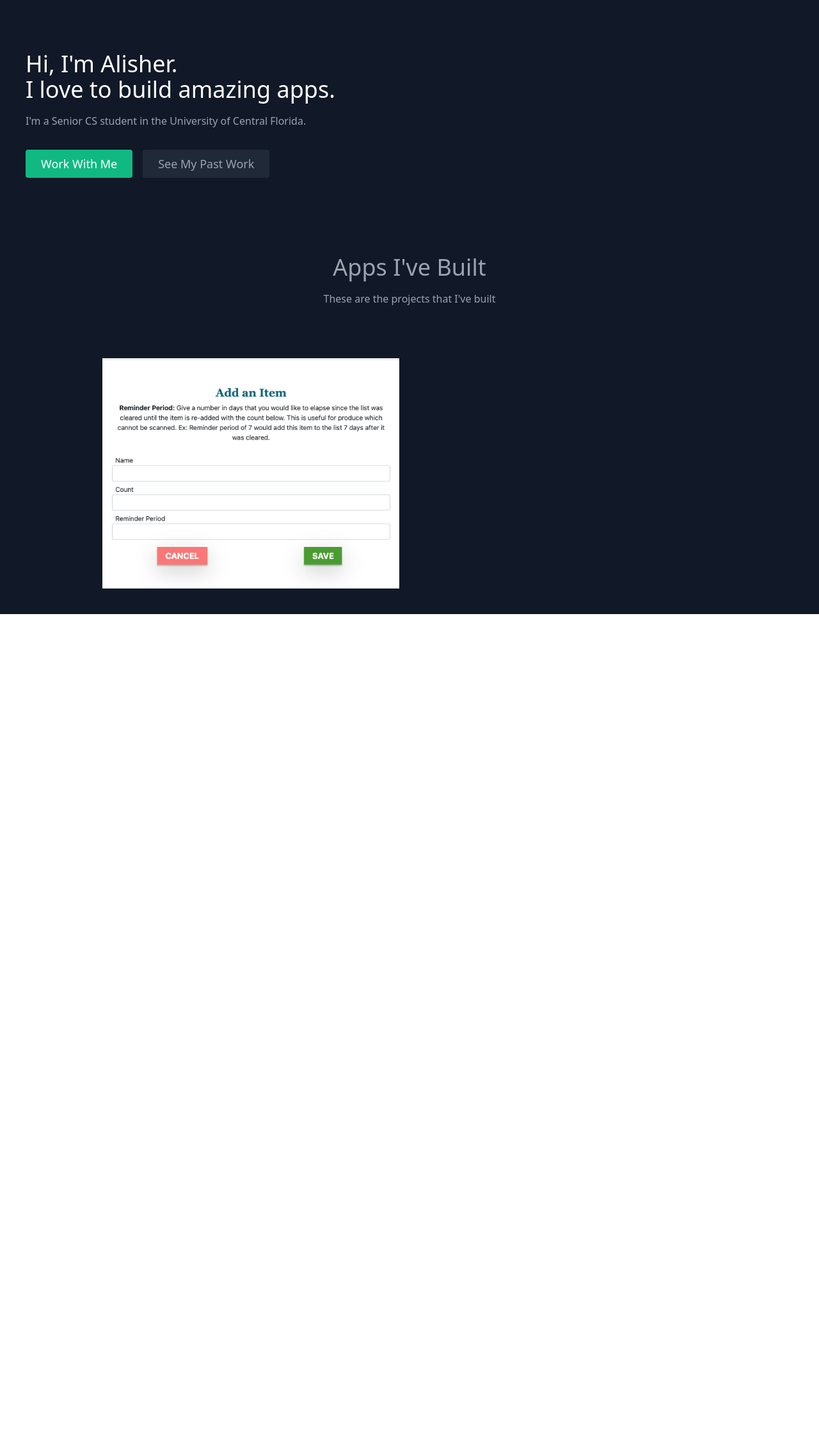
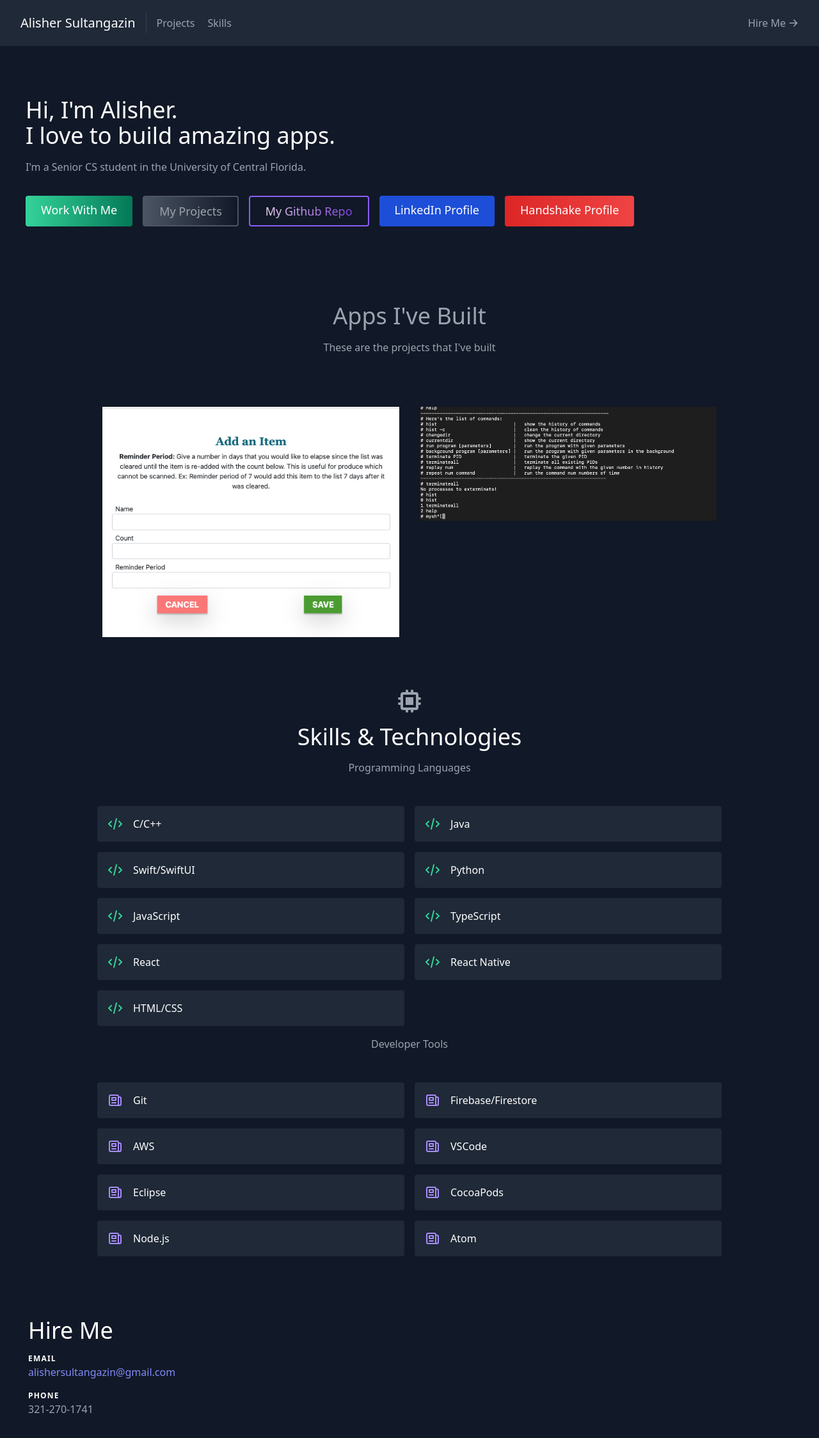
Before and after one commit to sultalish/portfolio-as, a React (Create React App) app: page / in a window 1280 px wide. Shown: the top 2248 px of the page at 64% size. Before the commit the page ends 960 px from the top, so only its background shows below. Built offline with nearby package versions, Linux system fonts and the light colour scheme.

Commit message:
Add necessary files
Add About.js
Add Contact.js
Add Navbar.js
Add Skills.js
Add data.js
Add project icons

```diff
--- a/src/App.js
+++ b/src/App.js
@@ -10,11 +10,11 @@ import './App.css';
 export default function App() {
   return (
     <main className="text-gray-400 bg-gray-900 body-font">
-      {/* <Navbar /> */}
+      <Navbar />
       <About />
       <Projects />
-      {/* <Skills />
-      <Contact /> */}
+      <Skills />
+      <Contact />
     </main>
   );
 }
--- a/src/components/About.js
+++ b/src/components/About.js
@@ -15,13 +15,31 @@ export default function About() {
                     <div className="flex justify-center">
                         <a
                             href="#contact"
-                            className="inline-flex text-white bg-green-500 border-0 py-2 px-6 focus:outline-none hover:bg-green-600 rounded text-lg">
+                            className="inline-flex text-white bg-gradient-to-r from-green-400 to-green-700 border-0 py-2 px-6 focus:outline-none hover:from-green-300 hover:to-green-600 rounded text-lg">
                             Work With Me
                         </a>
                         <a
                             href="#projects"
-                            className="ml-4 inline-flex text-gray-400 bg-gray-800 border-0 py-2 px-6 focus:outline-none hover:bg-gray-700 hover:text-white rounded text-lg">
-                            See My Past Work
+                            className="ml-4 inline-flex text-gray-400 bg-gradient-to-r from-gray-600 to-gray-900 border-2 border-gray-600 py-2 px-6 focus:outline-none hover:bg-gray-700 hover:text-white rounded text-lg">
+                            My Projects
+                        </a>
+                        <a
+                            href="https://github.com/sultalish"
+                            target="_blank"
+                            className="ml-4 inline-flex text-graml-4 inline-flex text-transparent bg-clip-text bg-gradient-to-r from-pink-100 to-purple-700 border-2 border-purple-500 py-2 px-6 focus:outline-none hover:bg-gray-700 hover:text-white rounded text-lgy-400 bg-l-800 border-0 py-2 px-6 focus:outline-none hover:bg-gray-700 hover:text-white rounded text-lg">
+                            My Github Repo
+                        </a>
+                        <a
+                            href="https://www.linkedin.com/in/alisher-sultangazin/"
+                            target="_blank"
+                            className="ml-4 text-white bg-blue-700 border-0 py-2 px-6 focus:outline-none hover:bg-blue-600 rounded text-lg">
+                            LinkedIn Profile
+                        </a>
+                        <a
+                            href="https://ucf.joinhandshake.com/users/15123313"
+                            target="_blank"
+                            className="ml-4 text-white bg-gradient-to-r from-red-600 to-red-500 border-0 py-2 px-6 focus:outline-none hover:from-red-500 hover:to-red-400 rounded text-lg">
+                            Handshake Profile
                         </a>
                     </div>
                 </div>
--- a/src/components/Contact.js
+++ b/src/components/Contact.js
@@ -1 +1,25 @@
-export default function Contact() { }
+import React from "react";
+
+export default function Contact() {
+    return (
+        <section id="contact" className="relative">
+            <div className="container px-5 py-10 mx-auto flex sm:flex-nowrap flex-wrap">
+                <div className="px-6 mt-4 lg:mt-0">
+                    <h1 className="sm:text-4xl text-3xl font-medium title-font text-white mb-4">
+                        Hire Me
+                    </h1>
+                    <h2 className="title-font font-semibold text-white tracking-widest text-xs">
+                        EMAIL
+                    </h2>
+                    <a className="text-indigo-400 leading-relaxed">
+                        alishersultangazin@gmail.com
+                    </a>
+                    <h2 className="title-font font-semibold text-white tracking-widest text-xs mt-4">
+                        PHONE
+                    </h2>
+                    <p className="leading-relaxed">321-270-1741</p>
+                </div>
+            </div>
+        </section>
+    );
+}
--- a/src/components/Navbar.js
+++ b/src/components/Navbar.js
@@ -1 +1,30 @@
-export default function Navbar() { }
+import { ArrowRightIcon } from "@heroicons/react/solid";
+import React from "react";
+
+export default function Navbar() {
+    return (
+        <header className="bg-gray-800 md:sticky top-0 z-10">
+            <div className="container mx-auto flex flex-wrap p-5 flex-col md:flex-row items-center">
+                <a className="title-font font-medium text-white mb-4 md:mb-0">
+                    <a href="#about" className="ml-3 text-xl">
+                        Alisher Sultangazin
+                    </a>
+                </a>
+                <nav className="md:mr-auto md:ml-4 md:py-1 md:pl-4 md:border-l md:border-gray-700	flex flex-wrap items-center text-base justify-center">
+                    <a href="#projects" className="mr-5 hover:text-white">
+                        Projects
+                    </a>
+                    <a href="#skills" className="mr-5 hover:text-white">
+                        Skills
+                    </a>
+                </nav>
+                <a
+                    href="#contact"
+                    className="inline-flex items-center bg-gray-800 border-0 py-1 px-3 focus:outline-none hover:bg-gray-700 rounded text-base mt-4 md:mt-0">
+                    Hire Me
+                    <ArrowRightIcon className="w-4 h-4 ml-1" />
+                </a>
+            </div>
+        </header>
+    );
+}
--- a/src/components/Skills.js
+++ b/src/components/Skills.js
@@ -1 +1,54 @@
-export default function Skills() { }
+import { ChipIcon } from "@heroicons/react/solid";
+import React from "react";
+import { languages, tools } from "../data";
+
+export default function Skills() {
+    return (
+        <section id="skills">
+            <div className="container px-5 py-10 mx-auto">
+                <div className="text-center mb-15">
+                    <ChipIcon className="w-10 inline-block mb-4" />
+                    <h1 className="sm:text-4xl text-3xl font-medium title-font text-white mb-4">
+                        Skills &amp; Technologies
+                    </h1>
+                </div>
+                {/* Programming Languages */}
+                <div className="text-center mb-10">
+                    Programming Languages
+                </div>
+                <div className="flex flex-wrap lg:w-4/5 sm:mx-auto sm: mb-2 -mx-2">
+                    {languages.map((language) => (
+                        <div key={language} className="p-2 sm:w-1/2 w-full">
+                            <div className="bg-gray-800 rounded flex p-4 h-full items-center">
+                                <svg xmlns="http://www.w3.org/2000/svg" class="text-green-400 w-6 h-6 flex-shrink-0 mr-4" fill="none" viewBox="0 0 24 24" stroke="currentColor">
+                                    <path stroke-linecap="round" stroke-linejoin="round" stroke-width="2" d="M10 20l4-16m4 4l4 4-4 4M6 16l-4-4 4-4" />
+                                </svg>
+                                <span className="title-font font-medium text-white">
+                                    {language}
+                                </span>
+                            </div>
+                        </div>
+                    ))}
+                </div>
+                {/* Technologies */}
+                <div className="text-center mb-10">
+                    Developer Tools
+                </div>
+                <div className="flex flex-wrap lg:w-4/5 sm:mx-auto sm: mb-2 -mx-2">
+                    {tools.map((tool) => (
+                        <div key={tool} className="p-2 sm:w-1/2 w-full">
+                            <div className="bg-gray-800 rounded flex p-4 h-full items-center">
+                                <svg xmlns="http://www.w3.org/2000/svg" className="text-purple-400 w-6 h-6 flex-shrink-0 mr-4" fill="none" viewBox="0 0 24 24" stroke="currentColor">
+                                    <path strokeLinecap="round" strokeLinejoin="round" strokeWidth={2} d="M19 20H5a2 2 0 01-2-2V6a2 2 0 012-2h10a2 2 0 012 2v1m2 13a2 2 0 01-2-2V7m2 13a2 2 0 002-2V9a2 2 0 00-2-2h-2m-4-3H9M7 16h6M7 8h6v4H7V8z" />
+                                </svg>
+                                <span className="title-font font-medium text-white">
+                                    {tool}
+                                </span>
+                            </div>
+                        </div>
+                    ))}
+                </div>
+            </div>
+        </section>
+    );
+}
--- a/src/data.js
+++ b/src/data.js
@@ -6,6 +6,17 @@ export const projects = [
         image: "./simplelist.jpg",
         link: "https://cop4331-project.web.app/",
     },
+    {
+        title: "Simple Unix Shell",
+        subtitle: "C Language",
+        description: "A simple implementation of a unix shell",
+        image: "./mysh-shell.jpg",
+        link: "https://github.com/sultalish/mysh-shell-c",
+    },
 ];
 
+export const languages = ["C/C++", "Java", "Swift/SwiftUI", "Python", "JavaScript", "TypeScript", "React", "React Native", "HTML/CSS",]
+
+export const tools = ["Git", "Firebase/Firestore", "AWS", "VSCode", "Eclipse", "CocoaPods", "Node.js", "Atom"]
+
 export default projects
```
Also changed, not shown: public/mysh-shell.jpg (added), 1 other file (tests, documents, lock files or other folders).
